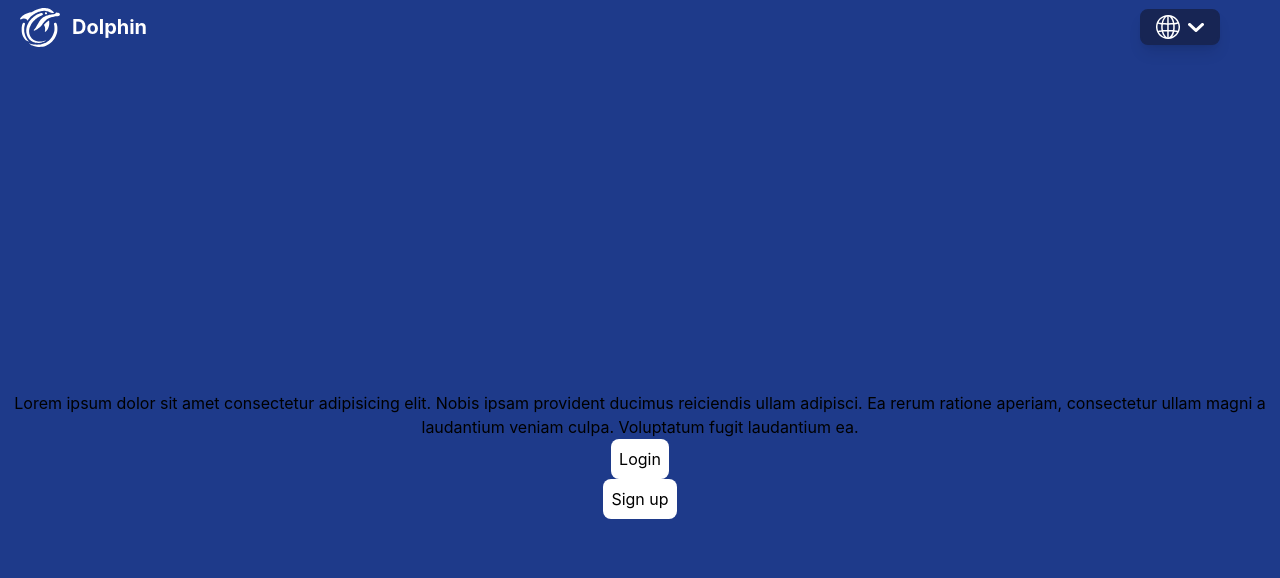
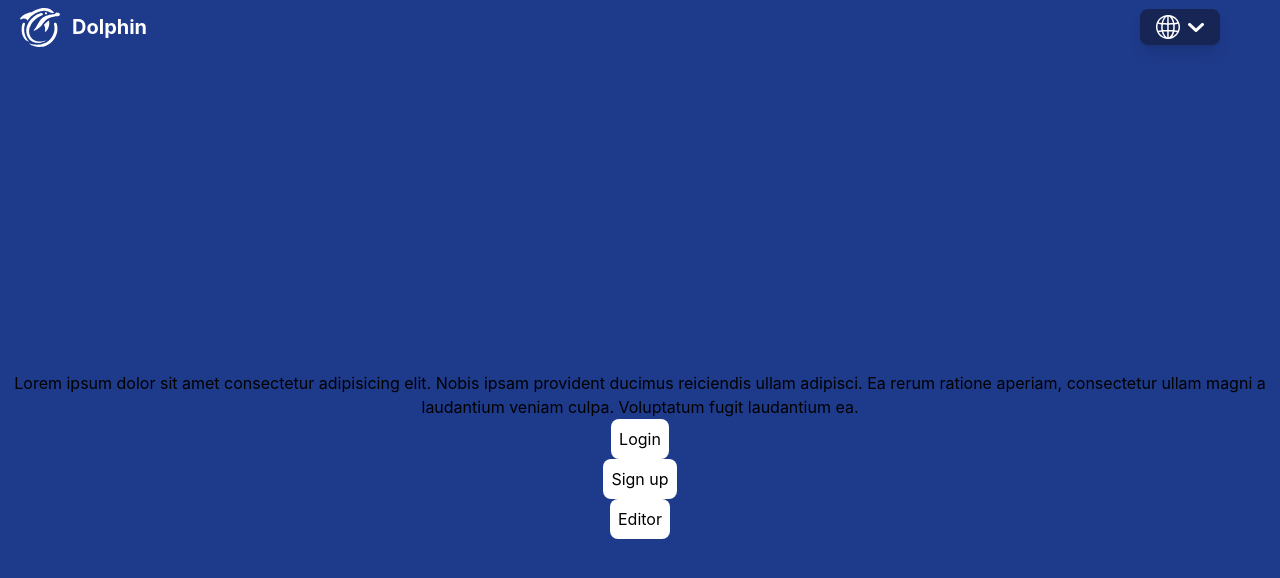
Before and after one commit to hsm-gustavo/Dolphin_front, a React (Create React App) app: page / in a window 1280 px wide. Shown: the top 578 px of the page. Built offline with nearby package versions, Linux system fonts and the light colour scheme.

Commit message:
feat: added temporary access button to editor

```diff
--- a/src/App.js
+++ b/src/App.js
@@ -16,6 +16,9 @@ function App() {
       <button className="rounded-lg bg-white p-2 text-black transition duration-300 ease-in-out hover:bg-slate-200">
         <Link to={"/signup"}>Sign up</Link>
       </button>
+      <button className="rounded-lg bg-white p-2 text-black transition duration-300 ease-in-out hover:bg-slate-200">
+        <Link to={"/editor"}>Editor</Link>
+      </button>
     </div>
   );
 }
```
